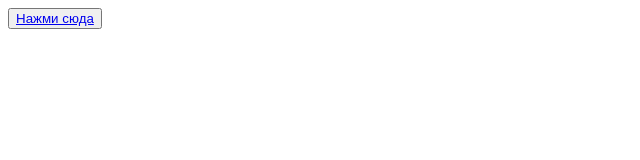
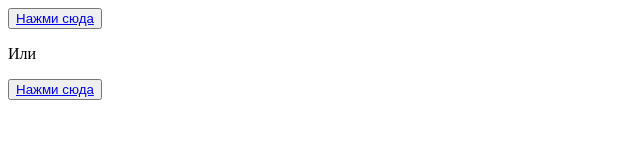
Before and after one commit to Alexandr-Angelov/zvyk, a plain HTML site: page index.html in a window 1280 px wide. Shown: the whole page, without its empty margins (0-640 px from the left). Drawn offline with Linux system fonts and the light colour scheme.

Commit message:
Update index.html

```diff
--- a/index.html
+++ b/index.html
@@ -1 +1 @@
-<html><body><button><a href="doc/gudok-poezda.mp3">Нажми сюда</a></button></body></html>
+<html><body><button><a href="doc/gudok-poezda.mp3">Нажми сюда</a></button><p>Или</p><button><a href="doc/koshka-brosila-kotiat.mp3">Нажми сюда</a></button></body></html>
```
